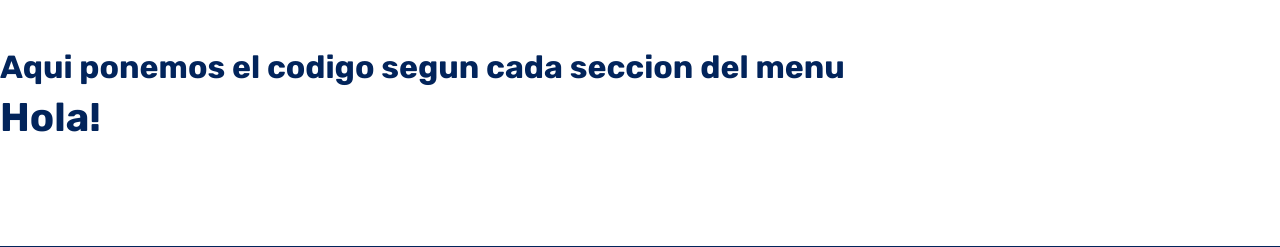
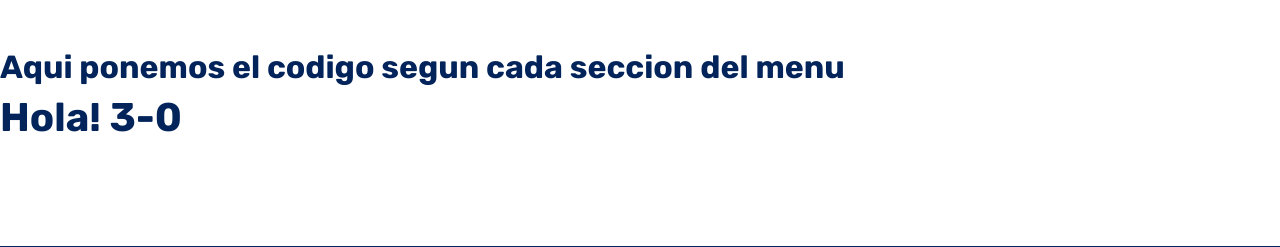
Before and after one commit to Federico19/Info_Proyecto, a Django app: template proyecto/templates/home.html in a window 1280 px wide. Shown: the part 75-322 px from the top of the page. Run offline with Django 3.2, Linux system fonts and the light colour scheme; the template is opened without the code that fills it, so the values that code supplies are empty; some libraries are stand-ins or nearby versions.

Commit message:
probando

```diff
--- a/proyecto/templates/base.html
+++ b/proyecto/templates/base.html
@@ -92,7 +92,7 @@
     <br>
     <br>
     <h2>Aqui ponemos el codigo segun cada seccion del menu</h2>
-    <h1>Hola!</h1>
+    <h1>Hola! 3-0</h1>
     <br>
     <br>
     {% endblock %}
```
